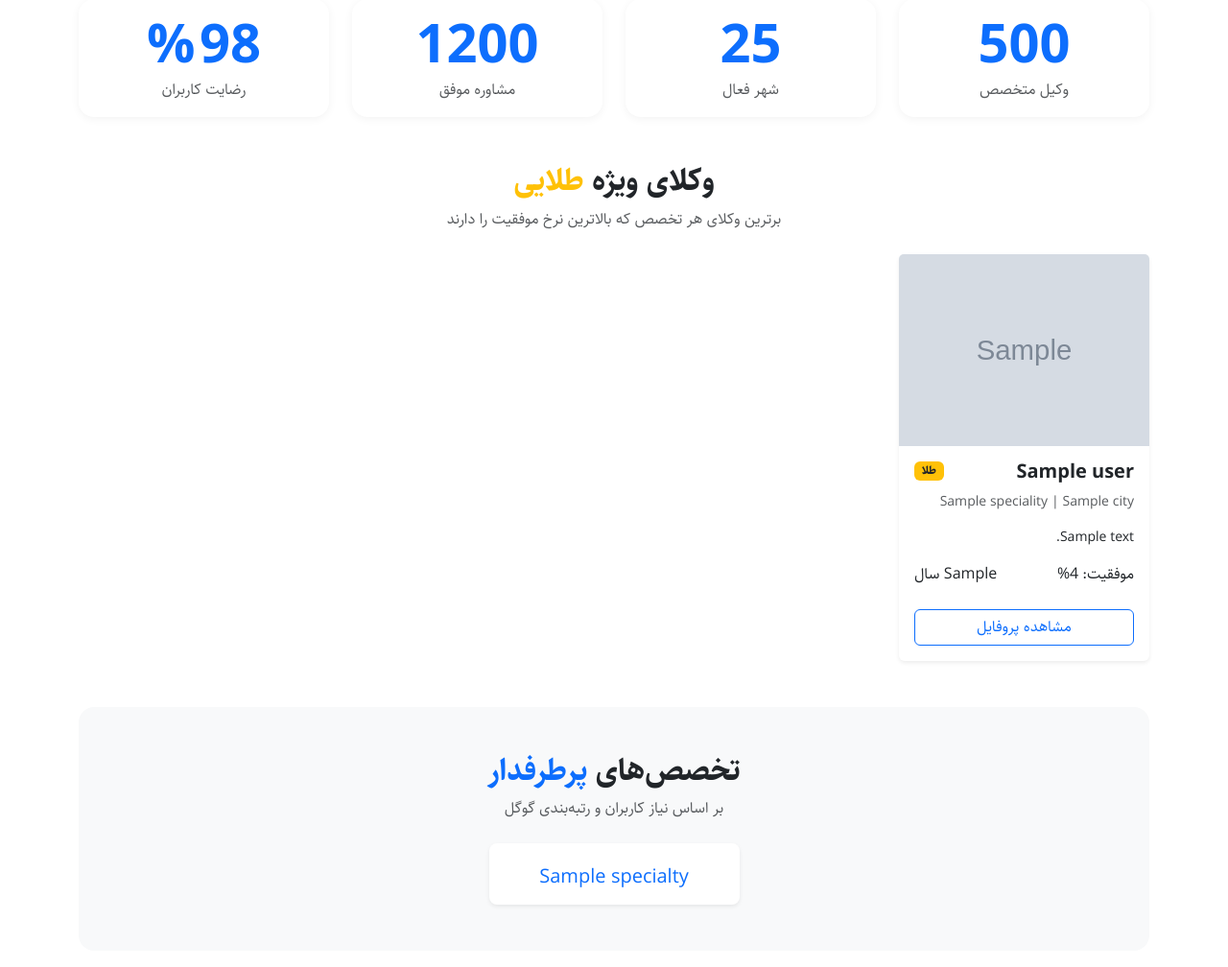
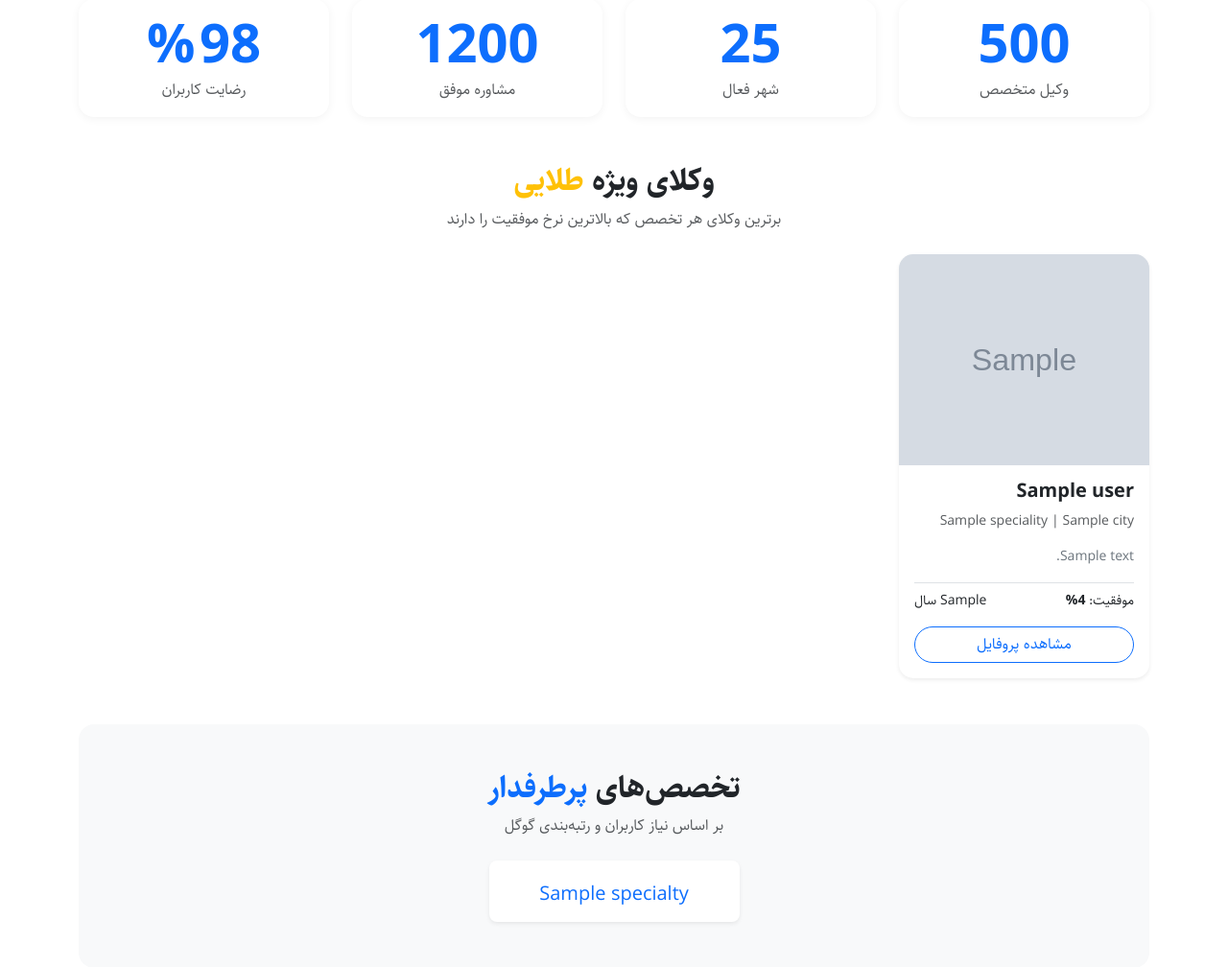
Before and after one commit to abbas4007/vakiljui, a Django app: template home/templates/home/index.html in a window 1280 px wide. Shown: the part 785-1793 px from the top of the page at 96% size. Run offline with Django 5.2, Linux system fonts and the light colour scheme; tables that the repository leaves empty hold one stand-in row (values such as "Sample post"); the template is opened without the code that fills it: values that come from a table or form of the project are taken from there, most other values are stand-ins (such as "Sample title", 1, 10 or a date in 2020); grey boxes marked "Sample" are stand-in pictures; parts of the project's set-up code (start-up, migrations or seed data) failed here and were passed over; some libraries are stand-ins or nearby versions; some web fonts are replaced.

Commit message:
gold subscription add2

```diff
--- a/home/templates/home/index.html
+++ b/home/templates/home/index.html
@@ -48,35 +48,59 @@
                 {% if top_lawyers %}
                     {% for lawyer in top_lawyers %}
                         <div class="col-md-6 col-lg-3">
-                            <div class="card h-100 shadow-sm border-0 card-hover">
+<div class="card h-100 shadow-sm border-0 card-hover" style="text-align: right; border-radius: 15px; overflow: hidden;">
+    <!-- تصویر -->
     {% if lawyer.profile_image %}
-                                    <img src="{{ lawyer.profile_image.url }}" class="card-img-top"
+        <div class="card-img-top-wrapper" style="position: relative; width: 100%; height: 220px; overflow: hidden; background: #f0f2f5;">
+            <img src="{{ lawyer.profile_image.url }}"
                  alt="{{ lawyer.user.get_full_name }}"
-                                         style="height: 200px; object-fit: cover;">
+                 style="width: 100%; height: 100%; object-fit: cover; object-position: center 20%; transition: transform 0.5s ease;"
+                 loading="lazy"
+                 onerror="this.style.display='none'; this.nextElementSibling.style.display='flex';">
+            <div style="display: none; width: 100%; height: 100%; background: #e9ecef; align-items: center; justify-content: center; color: #6c757d;">
+                <span><i class="bi bi-person-circle fs-1"></i></span>
+            </div>
+            {% if lawyer.has_gold_subscription %}
+                <span class="position-absolute top-0 end-0 m-2 badge bg-warning text-dark gold-badge" style="font-size: 0.85rem; padding: 6px 12px; border-radius: 20px;">
+                    <i class="bi bi-gem"></i> طلا
+                </span>
+            {% endif %}
+        </div>
     {% else %}
-                                    <div class="bg-secondary text-center py-5 text-white">عکس وکیل</div>
+        <div style="height: 220px; background: #e9ecef; display: flex; align-items: center; justify-content: center; color: #6c757d;">
+            <div class="text-center">
+                <i class="bi bi-person-circle fs-1 d-block"></i>
+                <small class="mt-1">عکس وکیل</small>
+            </div>
+        </div>
     {% endif %}
+
+    <!-- بدنه -->
     <div class="card-body">
         <div class="d-flex justify-content-between align-items-start">
-                                        <h5 class="card-title fw-bold">{{ lawyer.user.get_full_name }}</h5>
+            <h5 class="card-title fw-bold mb-0">{{ lawyer.user.get_full_name }}</h5>
+            {% if lawyer.has_gold_subscription %}
                 <span class="badge bg-warning text-dark"><i class="bi bi-gem"></i> طلا</span>
+            {% endif %}
         </div>
-                                    <p class="text-muted small"><i class="bi bi-briefcase"></i> {{ lawyer.speciality }}
-                                        | <i class="bi bi-geo-alt"></i> {{ lawyer.city }}</p>
-                                    <p class="card-text small">{{ lawyer.ai_summary|default:lawyer.description|truncatewords:20 }}</p>
-                                    <div class="d-flex justify-content-between align-items-center mt-2">
-                                        <span><i
-                                                class="bi bi-trophy text-warning"></i> موفقیت: {{ lawyer.success_rate }}%</span>
-                                        <span><i class="bi bi-calendar"></i> {{ lawyer.years_of_experience }} سال</span>
+        <p class="text-muted small mt-2">
+            <i class="bi bi-briefcase"></i> {{ lawyer.speciality }} |
+            <i class="bi bi-geo-alt"></i> {{ lawyer.city }}
+        </p>
+        <p class="card-text small text-secondary">{{ lawyer.ai_summary|default:lawyer.description|truncatewords:20 }}</p>
+        <div class="d-flex justify-content-between align-items-center mt-3 pt-2 border-top">
+            <span class="small"><i class="bi bi-trophy text-warning"></i> موفقیت: <strong>{{ lawyer.success_rate }}%</strong></span>
+            <span class="small"><i class="bi bi-calendar"></i> {{ lawyer.years_of_experience }} سال</span>
         </div>
     </div>
-                                <div class="card-footer bg-transparent border-0 pb-3">
-                                    <a href="{% url 'home:lawyer_detail' lawyer.slug %}"
-                                       class="btn btn-outline-primary w-100">مشاهده پروفایل <i
-                                            class="bi bi-arrow-left"></i></a>
+
+    <!-- فوتر -->
+    <div class="card-footer bg-transparent border-0 pb-3 pt-0">
+        <a href="{% url 'home:lawyer_detail' lawyer.slug %}" class="btn btn-outline-primary w-100 rounded-pill">
+            <i class="bi bi-arrow-left"></i> مشاهده پروفایل
+        </a>
     </div>
-                            </div>
-                        </div>
+</div>                        </div>
                     {% endfor %}
                 {% else %}
                     <div class="col-12 text-center py-5">
```
Lines whose indentation alone changed are shown as unchanged.
